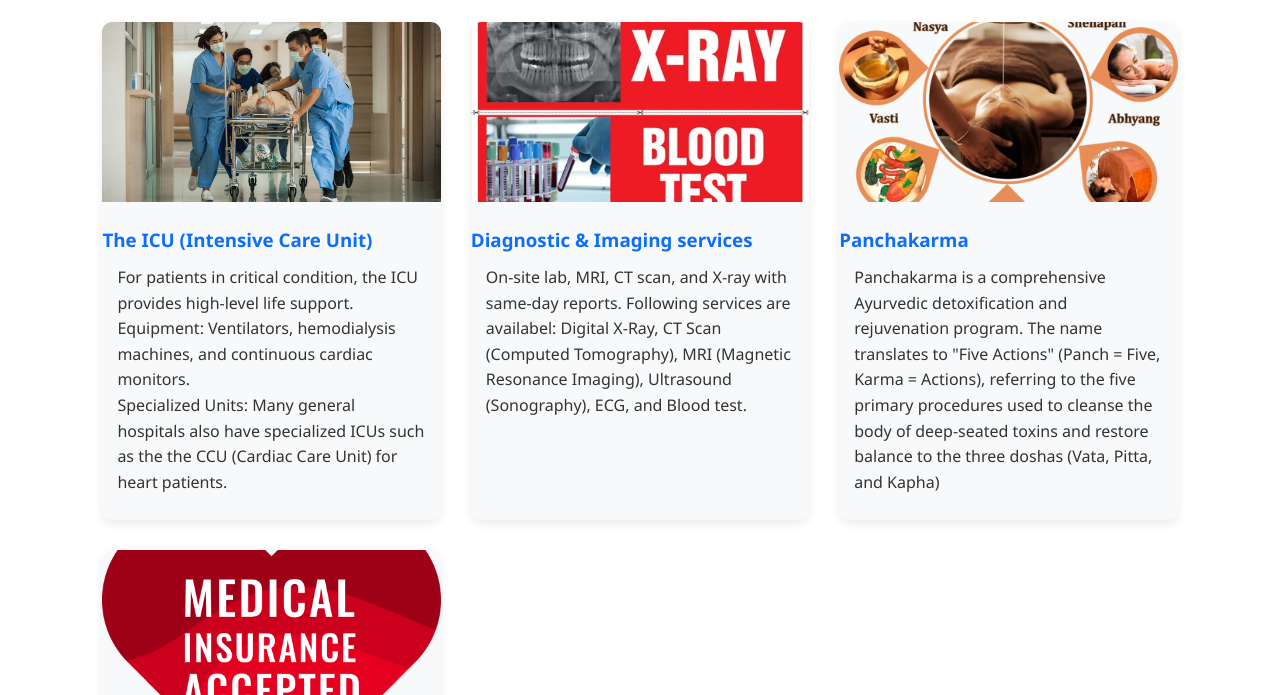
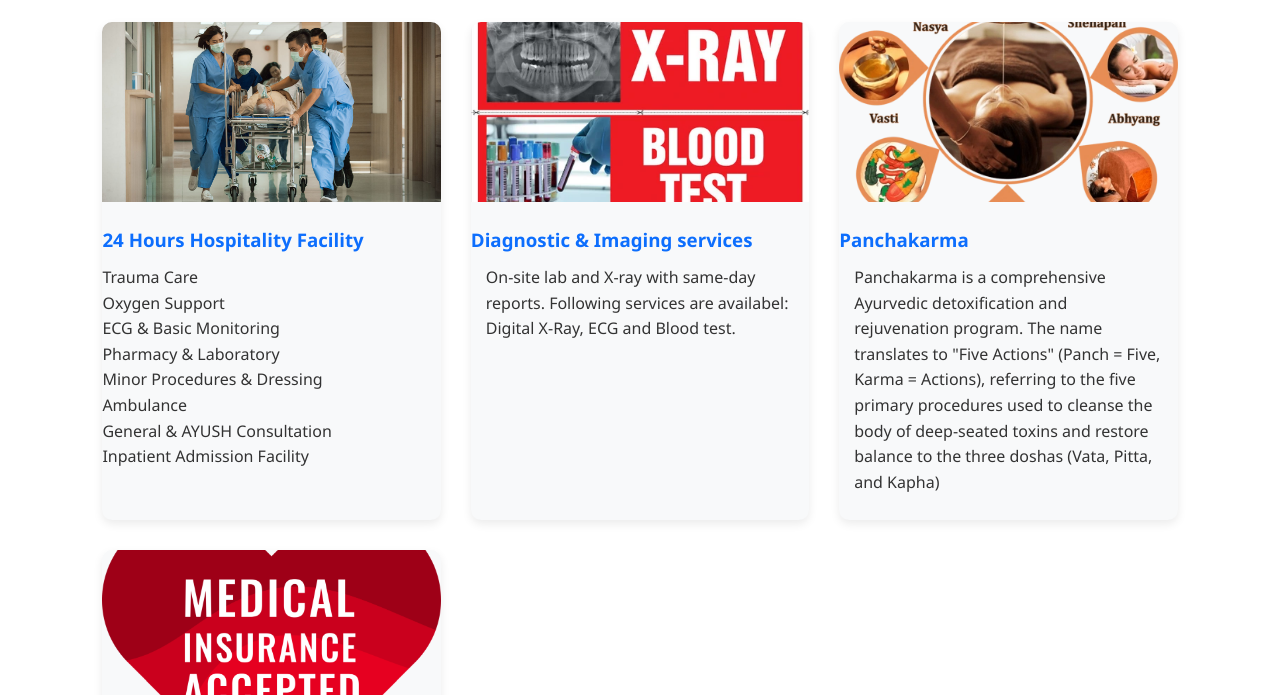
Before and after one commit to rakeshdurve-lgtm/sohamhealthcare, a plain HTML site: page index.html in a window 1280 px wide. Shown: the part 661-1356 px from the top of the page. Drawn offline with Linux system fonts and the light colour scheme.

Commit message:
Add files via upload

```diff
--- a/index.html
+++ b/index.html
@@ -159,16 +159,23 @@
     <div class="card">
       <!-- REPLACE emergency.jpg with your image -->
       <img src="emergency.png" alt="Emergency Care" class="service-img">
-      <h3>The ICU (Intensive Care Unit)</h3>
-      <p>For patients in critical condition, the ICU provides high-level life support.</p>
-        <p>Equipment: Ventilators, hemodialysis machines, and continuous cardiac monitors.</p>
-        <p>Specialized Units: Many general hospitals also have specialized ICUs such as the the CCU (Cardiac Care Unit) for heart patients.</p>
+      <h3>24 Hours Hospitality Facility</h3>
+      <ul>
+      <li>Trauma Care</li>
+      <li>Oxygen Support</li>
+      <li>ECG & Basic Monitoring</li>
+      <li>Pharmacy & Laboratory</li>
+      <li>Minor Procedures & Dressing</li>
+      <li>Ambulance</li>
+      <li>General & AYUSH Consultation</li>
+      <li>Inpatient Admission Facility</li>
+      </ul>
     </div>
     <div class="card">
       <!-- REPLACE cardiology.jpg with your image -->
       <img src="lab.webp" alt="X-ray&Pathology" class="service-img">
       <h3>Diagnostic & Imaging services</h3>
-      <p>On-site lab, MRI, CT scan, and X-ray with same-day reports. Following services are availabel: Digital X-Ray, CT Scan (Computed Tomography), MRI (Magnetic Resonance Imaging), Ultrasound (Sonography), ECG, and Blood test.</p>
+      <p>On-site lab and X-ray with same-day reports. Following services are availabel: Digital X-Ray, ECG and Blood test.</p>
     </div>
     <div class="card">
       <!-- REPLACE pediatrics.jpg with your image -->
```
